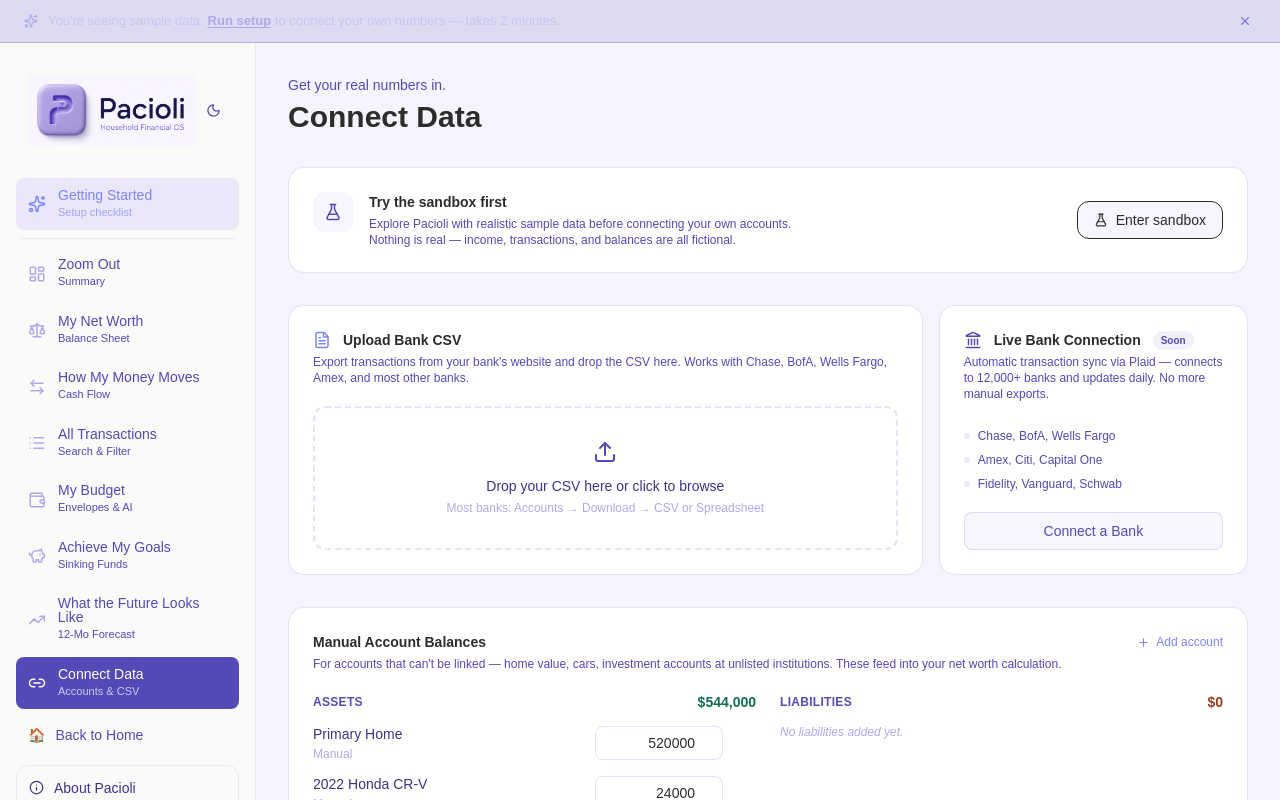
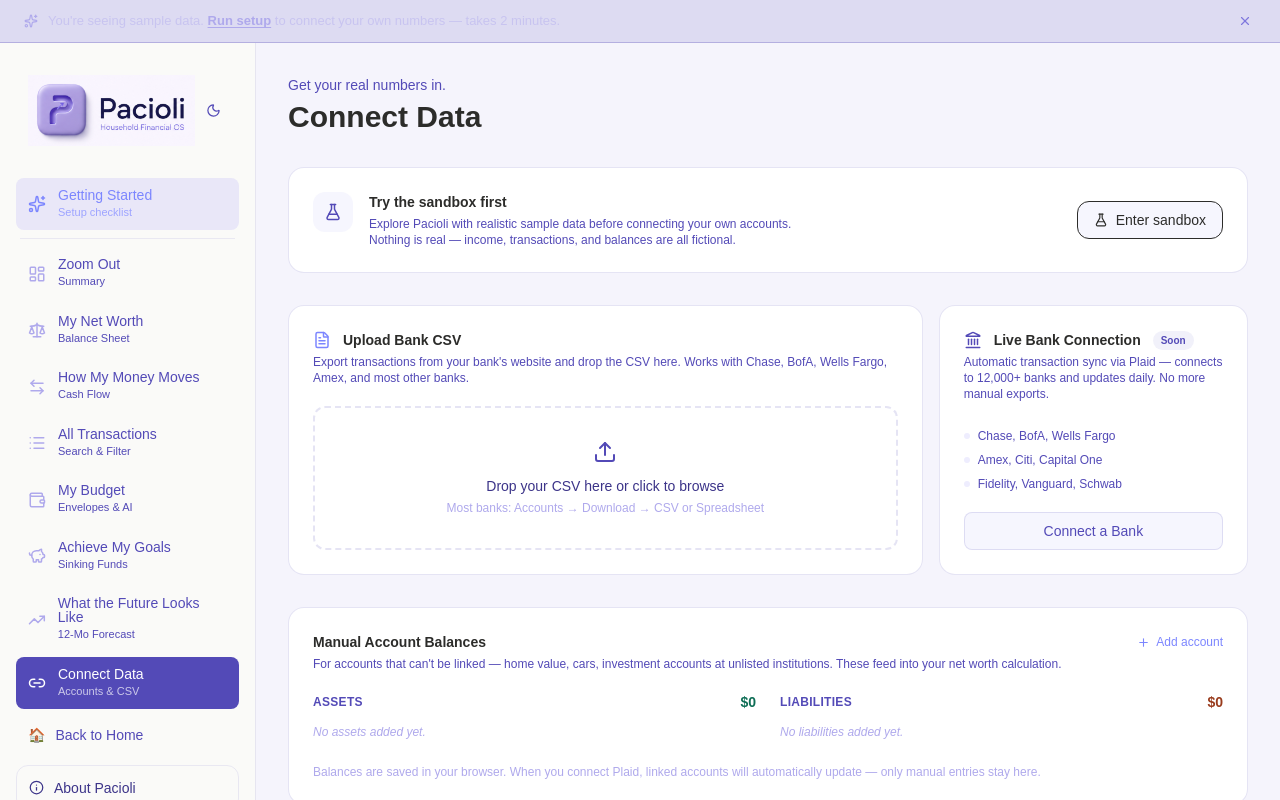
Before and after one commit to aiopsoctopus/pacioli, a Next.js app: page /connect in a window 1280 px wide. Shown: the top 800 px of the page. Built offline with nearby package versions, Linux system fonts and the light colour scheme; a web font is replaced by a local one.

Commit message:
Fix connect: remove hardcoded demo manual account defaults

```diff
--- a/app/(dashboard)/connect/page.tsx
+++ b/app/(dashboard)/connect/page.tsx
@@ -58,10 +58,7 @@ export default function ConnectPage() {
   const [manualAccounts, setManualAccounts] = useState<ManualAccount[]>(() => {
     if (typeof window === "undefined") return [];
     const saved = localStorage.getItem(MANUAL_ACCOUNTS_KEY);
-    return saved ? JSON.parse(saved) : [
-      { id: "ma1", name: "Primary Home", type: "asset", balance: 520000, institution: "Manual" },
-      { id: "ma2", name: "2022 Honda CR-V", type: "asset", balance: 24000, institution: "Manual" },
-    ];
+    return saved ? JSON.parse(saved) : [];
   });
 
   const [newAccount, setNewAccount] = useState<Omit<ManualAccount, "id">>({
```
